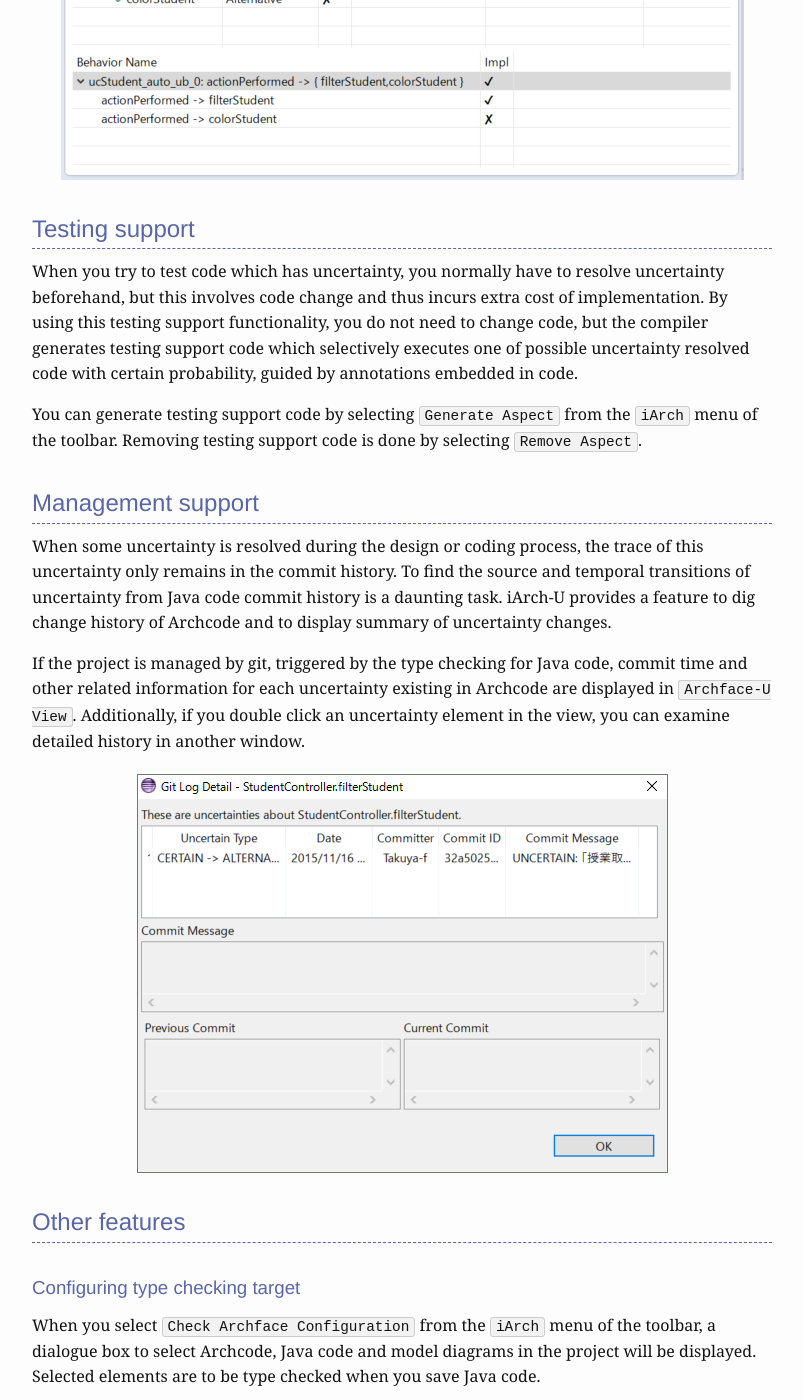
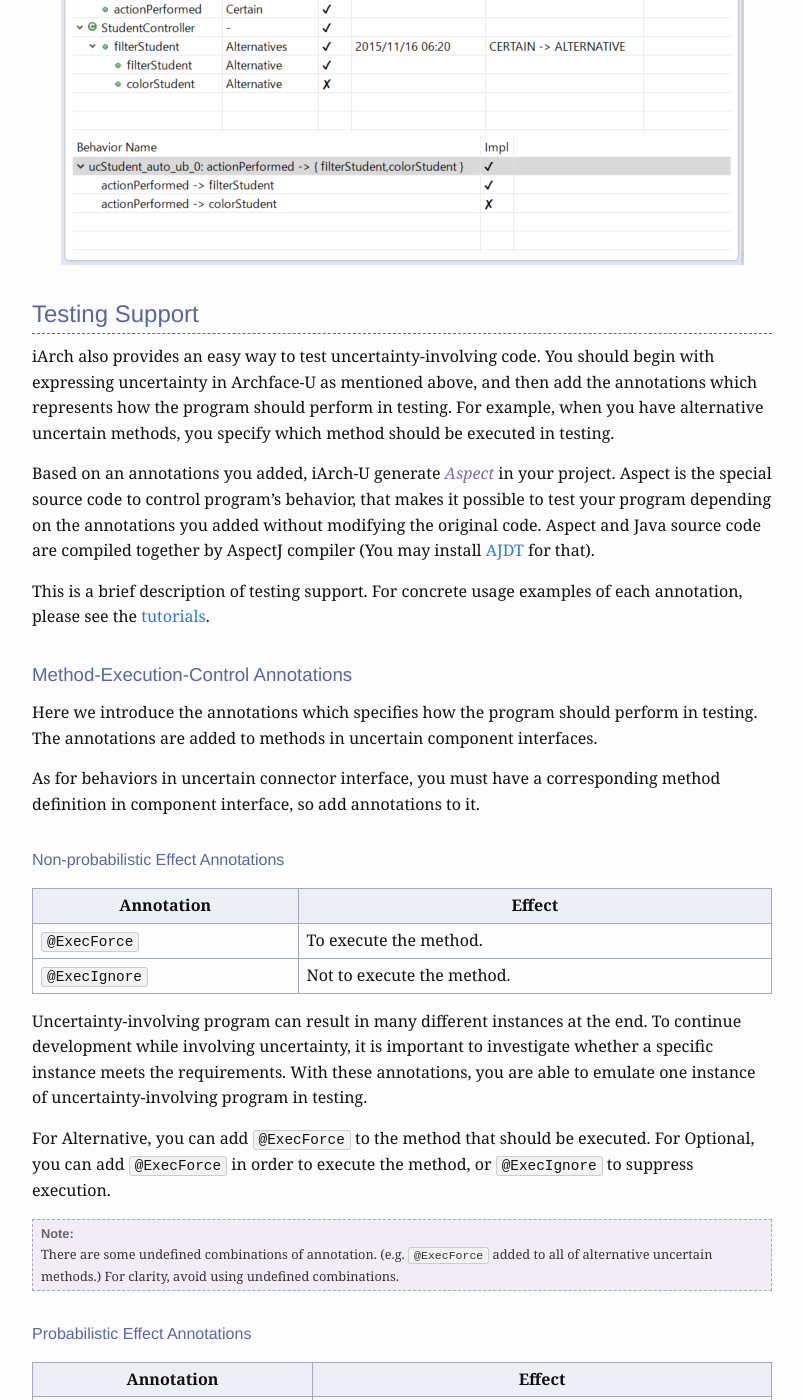
Before and after one commit to posl/iArch, a Jekyll site: the page built from documentation.md, in a window 1280 px wide and 1400 px high, scrolled down 12858 px. Shown: the whole window, without its empty margins (238-1041 px from the left). Built offline with Jekyll 4.4.1, drawn with Linux system fonts in a browser that asks for light colours; some of the changed text lies outside the part shown.

Commit message:
add description of testing support

```diff
--- a/_sass/_custom.scss
+++ b/_sass/_custom.scss
@@ -165,6 +165,46 @@ div.page-content {
         margin: 40px auto 40px;
     }
 
+    // table
+    table {
+        margin: 15px 0px;
+        width: 100%;
+    }
+
+    table, td, th {
+        border: 1px hsl($theme-color-hue, 20% * $theme-color-sat, 70%) solid;
+        border-collapse: collapse;
+        padding: 4px 8px;
+    }
+
+    thead {
+        background-color: hsl($theme-color-hue, 40% * $theme-color-sat, 95%);
+    }
+
+    // note
+    .note {
+        font-size: 80%;
+        color: hsl(0, 0%, 20%);
+        margin: 15px 0px;
+        padding: 4px 8px;
+        border: 1px hsl($sub-color-hue, 20% * $theme-color-sat, 70%) dashed;
+        background-color: hsl($sub-color-hue, 40% * $theme-color-sat, 95%);
+
+        p {
+            margin-bottom: 0px;
+        }
+    }
+
+    .note:before {
+        content: "Note:";
+        display: block;
+        margin-bottom: 0px;
+        font-family: $sub-font-family;
+        font-weight: 600;
+        font-size: 100%;
+        color: hsl($sub-color-hue, 0% * $theme-color-sat, 40%);
+    }
+
     // code
     $code-bg-color: hsl($theme-color-hue, 0% * $theme-color-sat, 95%);
     $code-border-color: hsl($theme-color-hue, 0% * $theme-color-sat, 80%);
--- a/documentation.md
+++ b/documentation.md
@@ -279,13 +279,97 @@ In `Archface-U View`, you can check whether an element described in Archcode is
 ![Archface-U view](../images/archface_u_view.png)
 
 
-## Testing support
+## Testing Support
 
-When you try to test code which has uncertainty, you normally have to resolve uncertainty beforehand, but this involves code change and thus incurs extra cost of implementation.
-By using this testing support functionality, you do not need to change code, but the compiler generates testing support code which selectively executes one of possible uncertainty resolved code with certain probability, guided by annotations embedded in code.
+iArch also provides an easy way to test uncertainty-involving code.
+You should begin with expressing uncertainty in Archface-U as mentioned above, and then add the annotations
+which represents how the program should perform in testing.
+For example, when you have alternative uncertain methods, you specify which method should be executed in testing.
 
-You can generate testing support code by selecting `Generate Aspect` from the `iArch` menu of the toolbar.
-Removing testing support code is done by selecting `Remove Aspect`.
+Based on an annotations you added, iArch-U generate *Aspect* in your project.
+Aspect is the special source code to control program's behavior,
+that makes it possible to test your program depending on the annotations you added without modifying the original code.
+Aspect and Java source code are compiled together by AspectJ compiler (You may install [AJDT](http://www.eclipse.org/ajdt/) for that).
+
+This is a brief description of testing support. For concrete usage examples of each annotation, please see the [tutorials](tutorials/).
+
+### Method-Execution-Control Annotations
+
+Here we introduce the annotations which specifies how the program should perform in testing.
+The annotations are added to methods in uncertain component interfaces.
+
+As for behaviors in uncertain connector interface,
+you must have a corresponding method definition in component interface,
+so add annotations to it.
+
+#### Non-probabilistic Effect Annotations
+
+|Annotation|Effect|
+|----|----|
+|`@ExecForce`|To execute the method.|
+|`@ExecIgnore`|Not to execute the method.|
+
+Uncertainty-involving program can result in many different instances at the end.
+To continue development while involving uncertainty,
+it is important to investigate whether a specific instance meets the requirements.
+With these annotations, you are able to emulate one instance of uncertainty-involving program in testing.
+
+For Alternative, you can add `@ExecForce` to the method that should be executed.
+For Optional, you can add `@ExecForce` in order to execute the method, or `@ExecIgnore` to suppress execution.
+
+<div markdown="1" class="note">
+There are some undefined combinations of annotation.
+(e.g. `@ExecForce` added to all of alternative uncertain methods.)
+For clarity, avoid using undefined combinations.
+</div>
+
+#### Probabilistic Effect Annotations
+
+|Annotation|Effect|
+|----|----|
+|`@ExecRatio(double p)`|To execute the method with `p` probability.|
+|`@ExecWeight(double w)`|To execute the method with `w` weight.|
+
+The representative use case of these annotations is A/B testing, as known as controlled experiment.
+That is, when you have some candidate implementations,
+you assign each candidate to a subset of user base, and analyze logs to know which is better.
+(e.g. In an e-commerce app, red or green, which color for "buy" button makes more sales?)
+
+The difference between `@ExecRatio` and `@ExecWeight` is their argument.
+The value `@ExecRatio` accepts is a probability to execute the method (e.g. 0.5).
+On the other hand, `@ExecWeight` accepts a weight for the method.
+The weight defines the ratio to execute the method relatively among the alternatives.
+
+If you add `@ExecRatio(p)` to one alternative method and there are remaining alternative methods,
+The rest of probability `1 - p` should be distributed to the the remaining methods uniformly.
+For Optional, the remaining method is just an empty method.
+As for `@ExecWeight`, the weight for a method without annotation is set to `0`.
+
+Practically, for Alternative, you should use `@ExecWeight` to set ratio, because that is easier to use.
+For Optional, you should use `@ExecRatio` instead.
+
+<div markdown="1" class="note">
+There are some undefined combinations of annotation.
+(e.g. `@ExecRatio` and `@ExecWeight` are used at the same time.)
+There are also undefined argument values.
+(e.g. `@ExecRatio(p)` under `p > 1`)
+For clarity, avoid using these undefined expressions.
+</div>
+
+### Labeling Annotations
+
+|Annotation|Effect|
+|----|----|
+|`@Label(String l)`|To label the method as `l`.|
+
+The annotation `@Label` affects a class name or method name of generated aspect code. By default serial numbers are used in generated aspect code, however, You can set human-readable name to improve readability.
+
+`@Label` is optional annotation, there is no problem if you add this annotation or not. Unlike the method-execution-control annotations, `@Label` can be added to not only a method but also an uncertainty itself.
+
+### Usage
+
+On GUI, you can generate Aspect by selecting **Generate Aspect** from the iArch menu of the toolbar.
+Removing Aspect is done by selecting **Remove Aspect**.
 
 
 ## Management support
```
